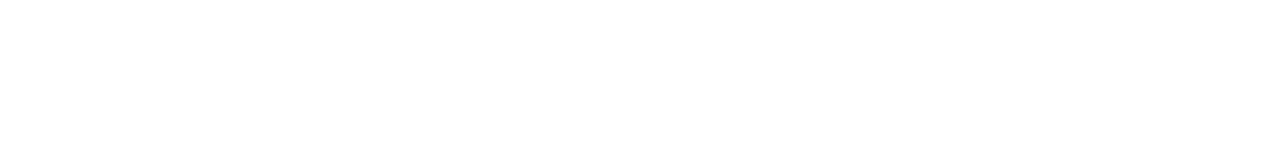
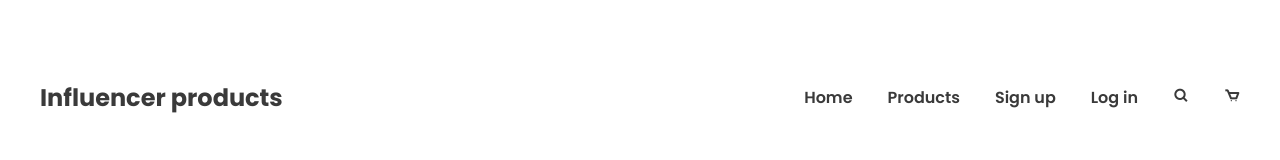
Before and after one commit to mdrieadmia/Influencer-gear, a plain HTML site: page index.html in a window 1280 px wide. Drawn offline with nearby package versions, Linux system fonts and the light colour scheme.

Commit message:
Navbar added

```diff
--- a/index.html
+++ b/index.html
@@ -14,7 +14,21 @@
 </head>
 <body>
     <header>
-
+        <nav id="menubar">
+            <div class="logo">
+                <h2>Influencer products</h2>
+            </div>
+            <div class="main_menu">
+                <ul>
+                    <li><a href="#">Home</a></li>
+                    <li><a href="#">Products</a></li>
+                    <li><a href="#">Sign up</a></li>
+                    <li><a href="#">Log in</a></li>
+                    <li><a href="#"><i class='bx bx-search'></i></a></li>
+                    <li><a href="#"><i class='bx bx-cart' ></i></a></li>
+                </ul>
+            </div>
+        </nav>
     </header>
     <main>
 
--- a/styles/style.css
+++ b/styles/style.css
@@ -0,0 +1,69 @@
+/* ----- Google Fonts Link ----- */
+@import url('https://fonts.googleapis.com/css2?family=Poppins:wght@200;300;400;500;600;700;800&display=swap');
+@import url('https://fonts.googleapis.com/css2?family=Inter:wght@200;300;400;500;600;700;800&display=swap');
+@import url('https://fonts.googleapis.com/css2?family=Manrope:wght@200;300;400;500;600;700;800&display=swap');
+/* ----- Common CSS ----- */
+*{
+    margin: 0;
+    padding: 0;
+    outline: 0;
+    box-sizing: border-box;
+    list-style-type: none;
+    scroll-behavior: smooth;
+}
+:root{
+    --dark-03: #000000de;
+    --dark-01: #18191F;
+    --dark-02: #3a3a3a;
+    --dark-04: #6c6c6c;
+    --dark-05: #787885;
+    --light-01: #fff;
+    --light-02: #D9DBE1;
+    --secondary-color: #E02C6D;
+    --poppins: 'Poppins', sans-serif;
+    --inter: 'Inter', sans-serif;
+    --manrope: 'Manrope', sans-serif;
+}
+a{
+    display: inline-block;
+    text-decoration: none;
+}
+.container{
+    width: 1110px;
+    margin: 0 auto;
+}
+/* -----Header Section----- */
+header{
+    max-width: 1200px;
+    margin: 0 auto;
+    padding: 80px 0 70px 0;
+}
+#menubar{
+    display: flex;
+    justify-content: space-between;
+    align-items: center;
+}
+.logo h2{
+    font-size: 1.5rem;
+    font-weight: 700;
+    font-family: var(--poppins);
+    color: var(--dark-02);
+}
+.main_menu ul{
+    display: flex;
+    gap: 35px;
+    align-items: center;
+}
+.main_menu ul li a{
+    font-size: 1rem;
+    font-weight: 600;
+    font-family: var(--poppins);
+    color: var(--dark-02);
+    transition: 0.2s all linear;
+}
+.main_menu ul li a:hover{
+    color: var(--secondary-color);
+}
+.bx{
+    font-weight: 700;
+}
```
Also changed, not shown: styles/responsive.css (+11 -0 lines).
